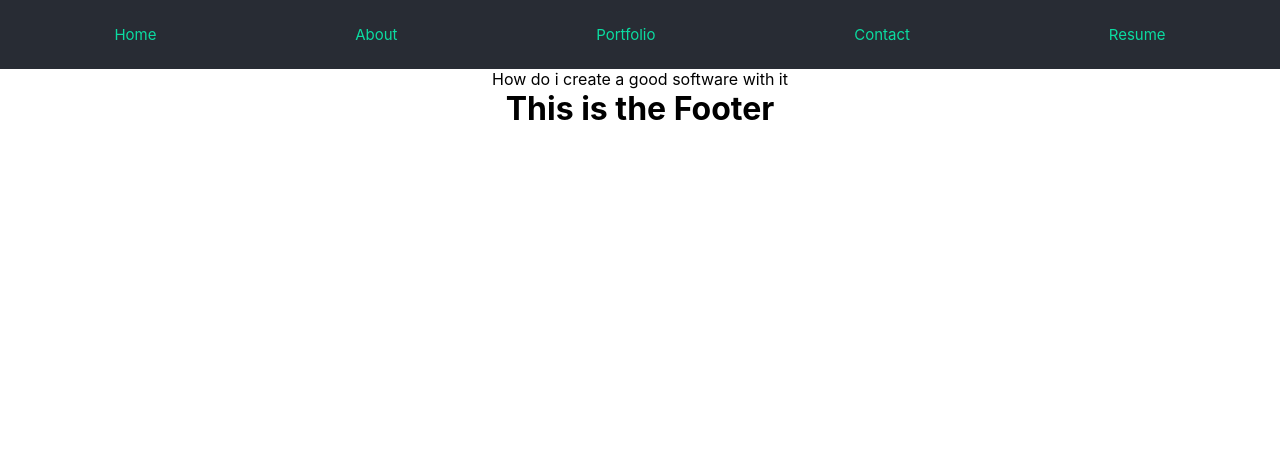
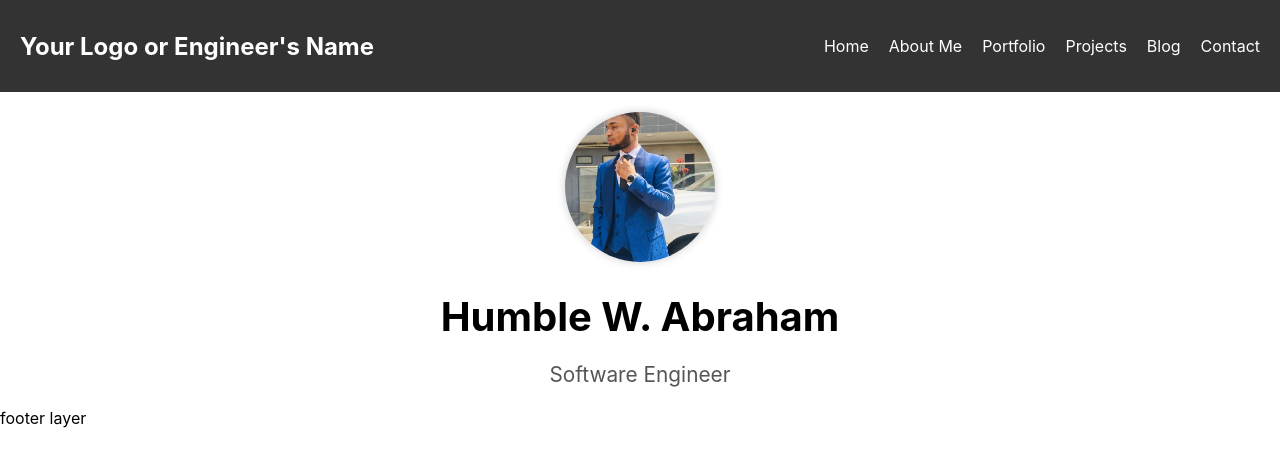
Before and after one commit to HumbleSmarts/my-app, a React (Create React App) app: page / in a window 1280 px wide. Shown: the top 466 px of the page. Built offline with nearby package versions, Linux system fonts and the light colour scheme.

Commit message:
modified:   src/App.css 	modified:   src/components/Body.js 	modified:   src/components/Footer.js 	modified:   src/components/Header.js 	new file:   src/components/image/profile-picture.JPG

```diff
--- a/src/App.css
+++ b/src/App.css
@@ -1,5 +1,54 @@
+.header {
+  display: flex;
+  justify-content: space-between;
+  align-items: center;
+  padding: 20px;
+  background-color: #333;
+  color: white;
+}
 
+.logo {
+  font-size: 24px;
+  font-weight: bold;
+}
 
+.nav-list {
+  list-style: none;
+  display: flex;
+  gap: 20px;
+}
+
+.nav-list li {
+  margin: 0;
+}
+
+.nav-list a {
+  text-decoration: none;
+  color: white;
+  transition: color 0.3s ease;
+}
+
+.nav-list a:hover {
+  color: #f39c12;
+}
+
+/* Add media queries for responsiveness */
+@media (max-width: 768px) {
+  .header {
+    flex-direction: column;
+    align-items: flex-start;
+  }
+
+  .nav-list {
+    flex-direction: column;
+  }
+
+  .nav-list li {
+    margin-bottom: 10px;
+  }
+}
+
+/*
 *
 {
   box-sizing: border-box;
@@ -37,7 +86,7 @@
   display: flex;
   /* margin: 0 auto; */
 
-  padding: 15px;
+  /* padding: 15px;
 
 
 }
@@ -50,13 +99,66 @@
   font-size: 15px;
   list-style-type: none;
   color: rgb(11, 220, 161);
-  cursor:  ;
 
 
-}
+
+} */ */
 /* .main-header :hover, a:active {
   background-color: red;
 } */
+
+/* Hero section */
+.hero-section {
+  background-color: #f5f5f5;
+  display: flex;
+  align-items: center;
+  justify-content: center;
+  height: 100vh;
+}
+
+.hero-content {
+  text-align: center;
+  display: flex;
+  flex-direction: column;
+  align-items: center;
+}
+
+.profile-picture-container {
+  width: 150px;
+  height: 150px;
+  overflow: hidden;
+  border-radius: 50%;
+  margin-top: 20px;
+  margin-bottom: 20px;
+  align-items: baseline;
+  box-shadow: 0 0 10px rgba(0, 0, 0, 0.2);
+}
+
+.profile-picture {
+  width: 100%;
+  height: 100%;
+  object-fit: cover;
+}
+
+.engineer-name {
+  font-size: 2.5rem;
+  margin: 10px 0;
+}
+
+.tagline {
+  font-size: 1.3rem;
+  color: #555;
+}
+
+@media (max-width: 768px) {
+  .engineer-name {
+    font-size: 2rem;
+  }
+  .tagline {
+    font-size: 1rem;
+  }
+}
+
 
 
 
--- a/src/components/Body.js
+++ b/src/components/Body.js
@@ -1,16 +1,24 @@
 import React from "react";
+import profilepicture from './image/profile-picture.JPG';
+
 
 
 function Body() {
-    return <div className="body">
-        <div>
-            How do i create a good software with it
-
-
-        </div>
-
-
+    return <div className="hero-section">
+    <div className="hero-content">
+      <div className="profile-picture-container">
+        <img
+          src={profilepicture}
+          alt="Software Engineer"
+          className="profile-picture"
+        />
+      </div>
+      <div className="engineer-info">
+        <h1 className="engineer-name">Humble W. Abraham</h1>
+        <p className="tagline"> Software Engineer</p>
+      </div>
     </div>
+  </div>
 
 }
 
--- a/src/components/Footer.js
+++ b/src/components/Footer.js
@@ -2,10 +2,12 @@ import React from "react";
 
 
 function Footer() {
-    return (
-        <h1> This is the Footer</h1>
-    )
+    return <div className="footer">
 
+                footer layer
+
+
+            </div>
 }
 
 
--- a/src/components/Header.js
+++ b/src/components/Header.js
@@ -3,18 +3,34 @@ import React from "react";
 
 function Headers() {
     return (
-        <div className="main-header">
-            <ul>
-                <li> Home</li>
-                <li> About</li>
-                <li> Portfolio </li>
-                <li> Contact</li>
-                <li> Resume</li>
 
 
-            </ul>
+        <header className="header">
+      <div className="logo">Your Logo or Engineer's Name</div>
+      <nav className="nav">
+        <ul className="nav-list">
+            <li><a href="">Home</a></li>
+            <li><a href="#about">About Me</a></li>
+            <li><a href="#portfolio">Portfolio</a></li>
+            <li><a href="#projects">Projects</a></li>
+            <li><a href="#blog">Blog</a></li>
+            <li><a href="#contact">Contact</a></li>
+        </ul>
+      </nav>
+    </header>
+        // <div className="main-header">
+        //     <ul>
+        //         <li> Home</li>
+        //         <li> About Me</li>
+        //         <li> Portfolio</li>
+        //         <li> Projects</li>
+        //         <li> Blog</li>
+        //         <li> Contact</li>
 
-        </div>
+
+        //     </ul>
+
+        // </div>
 
     )
 
```
Also changed, not shown: src/components/image/profile-picture.JPG (added).
